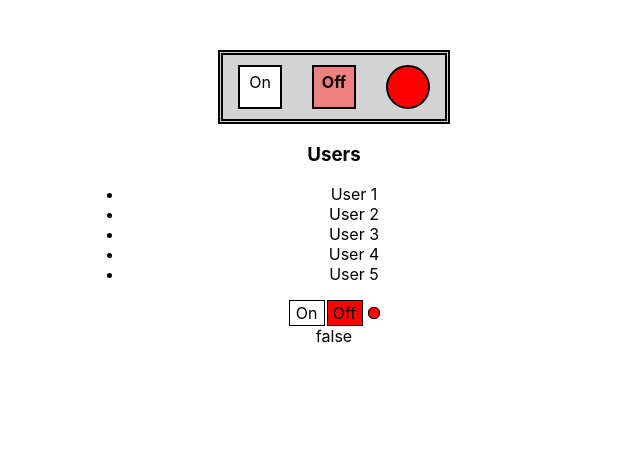
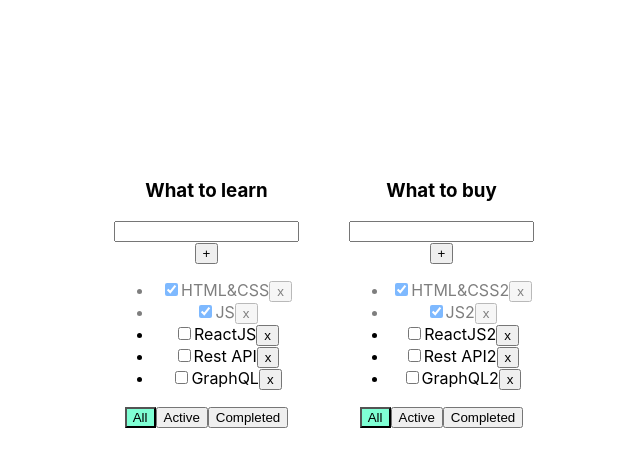
Before and after one commit to SergFediaev/bank-app, a React (Create React App) app: page / in a window 1280 px wide. Shown: the top 466 px of the page, without its empty margins (306-946 px from the left). Built offline with nearby package versions, Linux system fonts and the light colour scheme.

Commit message:
Игорь, микротаски: Ассоциативный массив + uuid библиотека.

```diff
--- a/package.json
+++ b/package.json
@@ -10,10 +10,12 @@
     "@types/node": "^16.18.76",
     "@types/react": "^18.2.48",
     "@types/react-dom": "^18.2.18",
+    "@types/uuid": "^9.0.8",
     "react": "^18.2.0",
     "react-dom": "^18.2.0",
     "react-scripts": "5.0.1",
     "typescript": "^4.9.5",
+    "uuid": "^9.0.1",
     "web-vitals": "^2.1.4"
   },
   "scripts": {
--- a/src/App.tsx
+++ b/src/App.tsx
@@ -1,8 +1,6 @@
 import React, {useState} from 'react'
 import './App.css'
-import {ControlledOnOff} from './lessons/samurai_way/OnOff/homework/ControlledOnOff'
-import {ControlledAccordion} from './lessons/samurai_way/OnOff/homework/ControlledAccordion'
-import {UncontrolledOnOff} from './lessons/samurai_way/OnOff/lesson/UncontrolledOnOff'
+import Associative from './lessons/microtasks/associative/Associative'
 
 function App() {
     console.log('App rendering')
@@ -40,9 +38,10 @@
         {/*<UncontrolledRating/>*/}
         {/*<User/>*/}
         {/*<LessonUncontrolledRating/>*/}
-        <ControlledOnOff enabled={enabled} setEnabled={setEnabled}/>
-        <ControlledAccordion title="Users" collapsed={collapsed} setCollapsed={setCollapsed}/>
-        <UncontrolledOnOff onChange={setEnabled}/> {enabled.toString()}
+        {/*<ControlledOnOff enabled={enabled} setEnabled={setEnabled}/>*/}
+        {/*<ControlledAccordion title="Users" collapsed={collapsed} setCollapsed={setCollapsed}/>*/}
+        {/*<UncontrolledOnOff onChange={setEnabled}/> {enabled.toString()}*/}
+        <Associative/>
     </div>
 }
 
--- /dev/null
+++ b/src/lessons/microtasks/associative/Associative.css
@@ -0,0 +1,24 @@
+.App {
+    padding: 30px;
+    display: flex;
+}
+
+.App > div {
+    margin-right: 50px;
+}
+
+.error {
+    border: red 1px solid;
+}
+
+.error-message {
+    color: red;
+}
+
+.active-filter {
+    background-color: aquamarine;
+}
+
+.is-done {
+    opacity: 0.5;
+}
--- /dev/null
+++ b/src/lessons/microtasks/associative/Associative.tsx
@@ -0,0 +1,119 @@
+import React, {useState} from 'react'
+import './Associative.css'
+import {Todolist} from './Todolist'
+import {v1} from 'uuid'
+
+export type FilterValuesType = 'all' | 'active' | 'completed';
+
+export type ToDoListsType = ToDoListType
+
+export type ToDoListType = {
+    id: string
+    title: string
+    filter: FilterValuesType
+}
+
+function Associative() {
+
+    // let [tasks, setTasks] = useState([
+    //     {id: v1(), title: "HTML&CSS", isDone: true},
+    //     {id: v1(), title: "JS", isDone: true},
+    //     {id: v1(), title: "ReactJS", isDone: false},
+    //     {id: v1(), title: "Rest API", isDone: false},
+    //     {id: v1(), title: "GraphQL", isDone: false},
+    // ]);
+    // let [filter, setFilter] = useState<FilterValuesType>("all");
+
+    let todolistID1 = v1()
+    let todolistID2 = v1()
+
+    let [toDoLists, setToDoLists] = useState<ToDoListsType[]>([
+        {id: todolistID1, title: 'What to learn', filter: 'all'},
+        {id: todolistID2, title: 'What to buy', filter: 'all'},
+    ])
+
+    let [tasks, setTasks] = useState({
+        [todolistID1]: [
+            {id: v1(), title: 'HTML&CSS', isDone: true},
+            {id: v1(), title: 'JS', isDone: true},
+            {id: v1(), title: 'ReactJS', isDone: false},
+            {id: v1(), title: 'Rest API', isDone: false},
+            {id: v1(), title: 'GraphQL', isDone: false},
+        ],
+        [todolistID2]: [
+            {id: v1(), title: 'HTML&CSS2', isDone: true},
+            {id: v1(), title: 'JS2', isDone: true},
+            {id: v1(), title: 'ReactJS2', isDone: false},
+            {id: v1(), title: 'Rest API2', isDone: false},
+            {id: v1(), title: 'GraphQL2', isDone: false},
+        ],
+    })
+
+    function removeTask(listId: string, taskId: string) {
+        // let filteredTasks = tasks.filter(t => t.id != id);
+        const task = tasks[taskId]
+
+        setTasks({...tasks, [listId]: tasks[listId].filter(task => task.id !== taskId)})
+    }
+
+    function addTask(listId: string, title: string) {
+        setTasks({
+            ...tasks,
+            [listId]: [{id: v1(), title: title, isDone: false}, ...tasks[listId]],
+        })
+
+        // let task = {id: v1(), title: title, isDone: false};
+        // let newTasks = [task, ...tasks];
+        // setTasks(newTasks);
+    }
+
+    function changeStatus(listId: string, taskId: string, isDone: boolean) {
+        setTasks({
+            ...tasks,
+            [listId]: tasks[listId].map(task => task.id === taskId ? {...task, isDone} : task),
+        })
+
+        /*        let task = tasks.find(t => t.id === taskId);
+                if (task) {
+                    task.isDone = isDone;
+                }
+
+                setTasks([...tasks]);*/
+    }
+
+    // let tasksForTodolist = tasks
+
+    function changeFilter(listId: string, value: FilterValuesType) {
+        setToDoLists(toDoLists.map(list => list.id === listId ? {...list, filter: value} : list))
+    }
+
+    return (
+        <div className="App">
+            {toDoLists.map(toDoList => {
+                let tasksForTodolist = tasks[toDoList.id]
+
+                if (toDoList.filter === 'active') {
+                    tasksForTodolist = tasks[toDoList.id].filter(t => !t.isDone)
+                }
+
+                if (toDoList.filter === 'completed') {
+                    tasksForTodolist = tasks[toDoList.id].filter(t => t.isDone)
+                }
+
+                return <Todolist
+                    key={toDoList.id}
+                    listId={toDoList.id}
+                    title={toDoList.title}
+                    tasks={tasksForTodolist}
+                    removeTask={removeTask}
+                    changeFilter={changeFilter}
+                    addTask={addTask}
+                    changeTaskStatus={changeStatus}
+                    filter={toDoList.filter}
+                />
+            })}
+        </div>
+    )
+}
+
+export default Associative
--- /dev/null
+++ b/src/lessons/microtasks/associative/Todolist.tsx
@@ -0,0 +1,91 @@
+import React, {ChangeEvent, KeyboardEvent, useState} from 'react'
+import {FilterValuesType} from './Associative'
+
+type TaskType = {
+    id: string
+    title: string
+    isDone: boolean
+}
+
+type PropsType = {
+    listId: string
+    title: string
+    tasks: Array<TaskType>
+    removeTask: (listId: string, taskId: string) => void
+    changeFilter: (listId: string, value: FilterValuesType) => void
+    addTask: (listId: string, title: string) => void
+    changeTaskStatus: (listId: string, taskId: string, isDone: boolean) => void
+    filter: FilterValuesType
+}
+
+export function Todolist(props: PropsType) {
+
+    let [title, setTitle] = useState('')
+    let [error, setError] = useState<string | null>(null)
+
+    const addTask = () => {
+        if (title.trim() !== '') {
+            props.addTask(props.listId, title.trim())
+            setTitle('')
+        } else {
+            setError('Title is required')
+        }
+    }
+
+    const onChangeHandler = (e: ChangeEvent<HTMLInputElement>) => {
+        setTitle(e.currentTarget.value)
+    }
+
+    const onKeyPressHandler = (e: KeyboardEvent<HTMLInputElement>) => {
+        setError(null)
+        if (e.charCode === 13) {
+            addTask()
+        }
+    }
+
+    const onAllClickHandler = () => props.changeFilter(props.listId, 'all')
+    const onActiveClickHandler = () => props.changeFilter(props.listId, 'active')
+    const onCompletedClickHandler = () => props.changeFilter(props.listId, 'completed')
+
+    return <div>
+        <h3>{props.title}</h3>
+        <div>
+            <input value={title}
+                   onChange={onChangeHandler}
+                   onKeyPress={onKeyPressHandler}
+                   className={error ? 'error' : ''}
+            />
+            <button onClick={addTask}>+</button>
+            {error && <div className="error-message">{error}</div>}
+        </div>
+        <ul>
+            {
+                props.tasks.map(t => {
+                    const onClickHandler = () => props.removeTask(props.listId, t.id)
+                    const onChangeHandler = (e: ChangeEvent<HTMLInputElement>) => {
+                        props.changeTaskStatus(props.listId, t.id, e.currentTarget.checked)
+                    }
+
+                    return <li key={t.id} className={t.isDone ? 'is-done' : ''}>
+                        <input type="checkbox"
+                               onChange={onChangeHandler}
+                               checked={t.isDone}/>
+                        <span>{t.title}</span>
+                        <button onClick={onClickHandler}>x</button>
+                    </li>
+                })
+            }
+        </ul>
+        <div>
+            <button className={props.filter === 'all' ? 'active-filter' : ''}
+                    onClick={onAllClickHandler}>All
+            </button>
+            <button className={props.filter === 'active' ? 'active-filter' : ''}
+                    onClick={onActiveClickHandler}>Active
+            </button>
+            <button className={props.filter === 'completed' ? 'active-filter' : ''}
+                    onClick={onCompletedClickHandler}>Completed
+            </button>
+        </div>
+    </div>
+}
```
Also changed, not shown: 1 other file (tests, documents, lock files or other folders).
